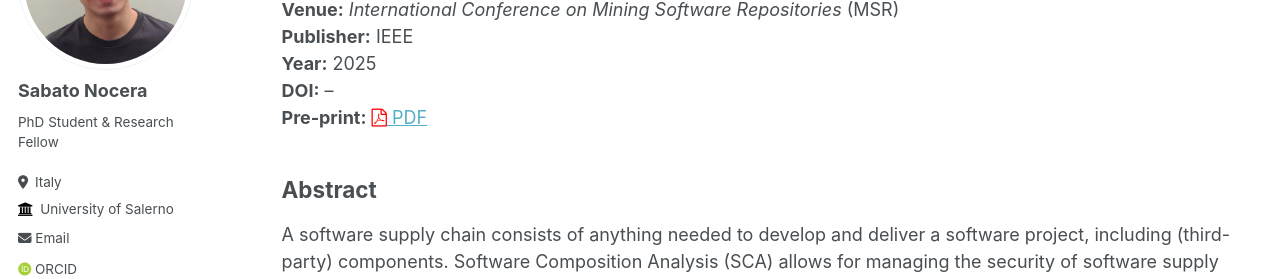
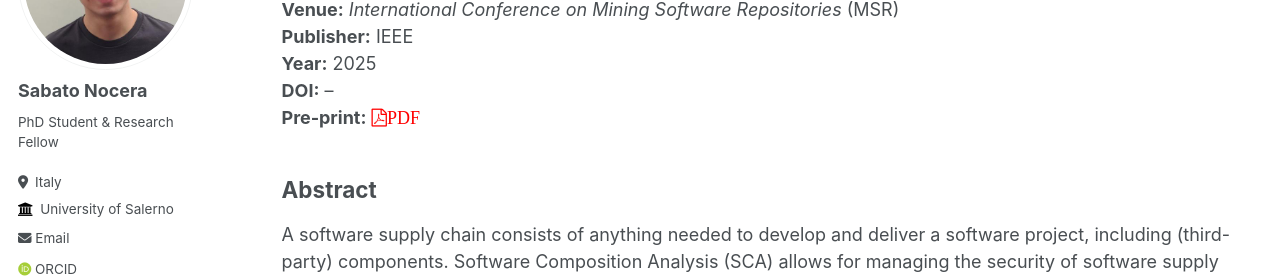
Before and after one commit to sabato-nocera/sabato-nocera.github.io, a Jekyll site: the page built from _pages/papers/C11.md, in a window 1280 px wide. Shown: the part 211-490 px from the top of the page. Built offline with Jekyll 4.4.1, drawn with Linux system fonts in a browser that asks for light colours; some web fonts are replaced.

Commit message:
Update C11.md

```diff
--- a/_pages/papers/C11.md
+++ b/_pages/papers/C11.md
@@ -23,7 +23,7 @@ author_profile: true
 **Publisher:** IEEE
 **Year:** 2025
 **DOI:** –
-**Pre‑print:** [<i class="fa fa-file-pdf-o" style="color:red"></i> PDF](https://sabato-nocera.github.io/files/msr2025.pdf)
+**Pre‑print:** [<i class="fa fa-file-pdf-o" style="color:red">PDF</i>](https://sabato-nocera.github.io/files/msr2025.pdf)
 
 
 ## Abstract
```
